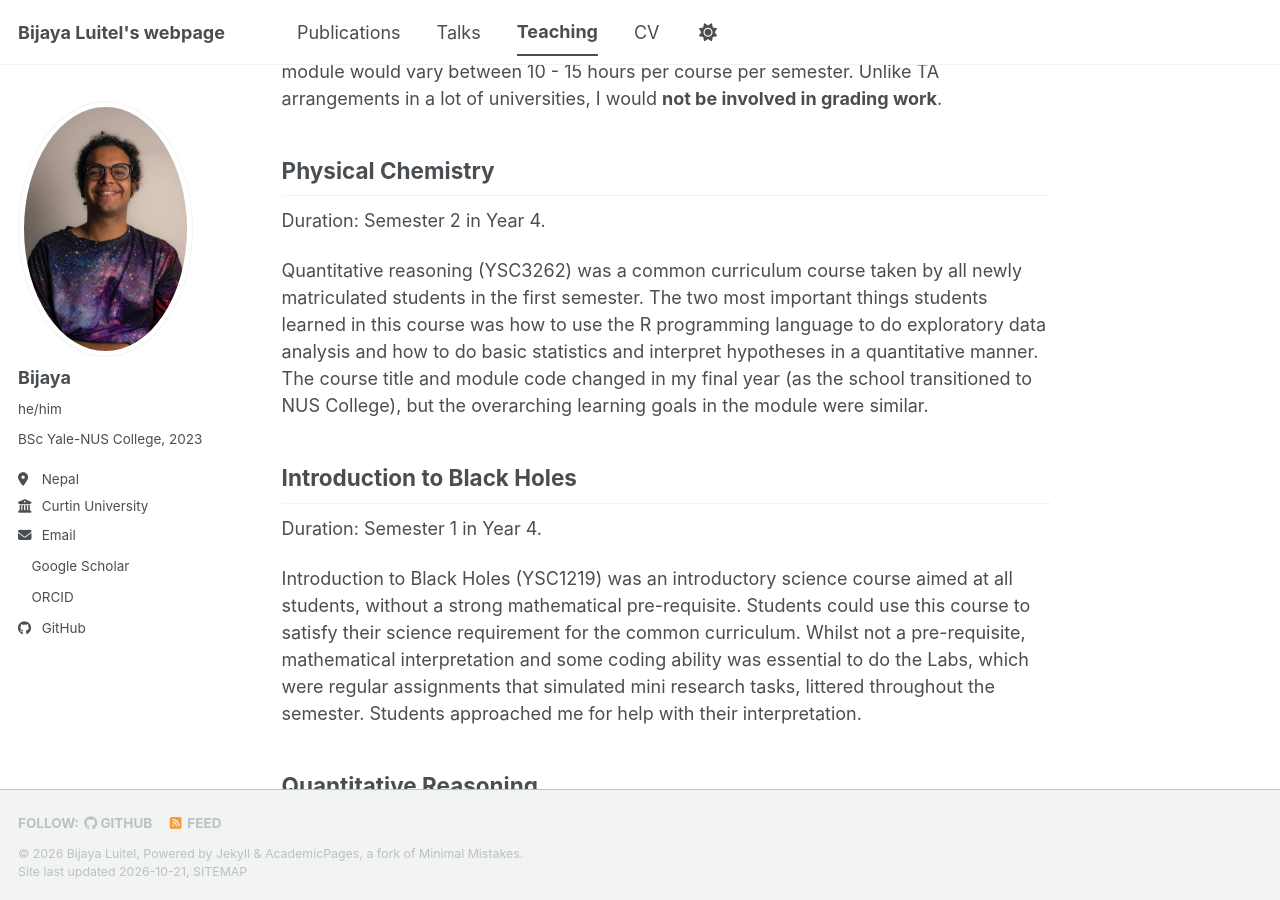
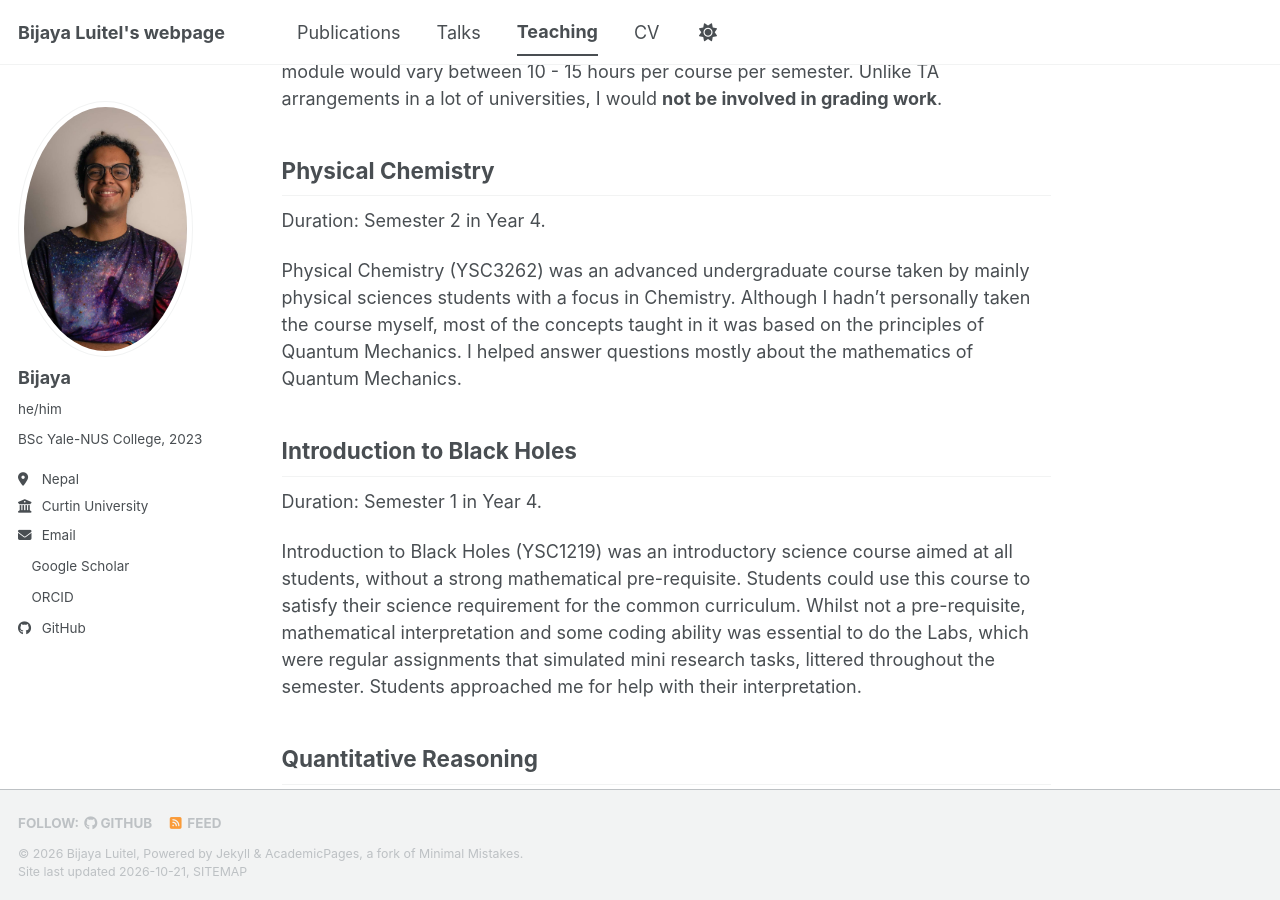
Before and after one commit to bijayaluitel/bijayaluitel.github.io, a Jekyll site: the page built from _teaching/yale_nus.md, in a window 1280 px wide and 900 px high, scrolled down 302 px. Built offline with Jekyll 4.4.1, drawn with Linux system fonts in a browser that asks for light colours; a style sheet for code colours, icons or effects is not loaded.

Commit message:
Update yale_nus.md
Updated teaching.

```diff
--- a/_teaching/yale_nus.md
+++ b/_teaching/yale_nus.md
@@ -14,7 +14,7 @@ Physical Chemistry
 -
 Duration: Semester 2 in Year 4.
 
-Quantitative reasoning (YSC3262) was a common curriculum course taken by all newly matriculated students in the first semester. The two most important things students learned in this course was how to use the R programming language to do exploratory data analysis and how to do basic statistics and interpret hypotheses in a quantitative manner. The course title and module code changed in my final year (as the school transitioned to NUS College), but the overarching learning goals in the module were similar.
+Physical Chemistry (YSC3262) was an advanced undergraduate course taken by mainly physical sciences students with a focus in Chemistry. Although I hadn't personally taken the course myself, most of the concepts taught in it was based on the principles of Quantum Mechanics. I helped answer questions mostly about the mathematics of Quantum Mechanics.
 
 Introduction to Black Holes
 -
```
